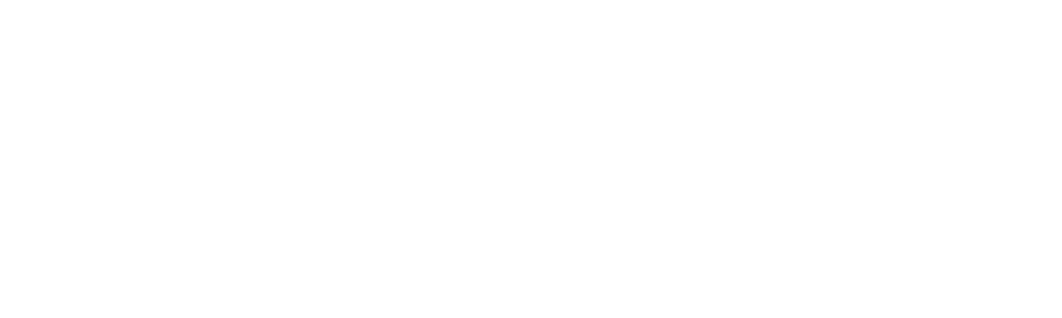
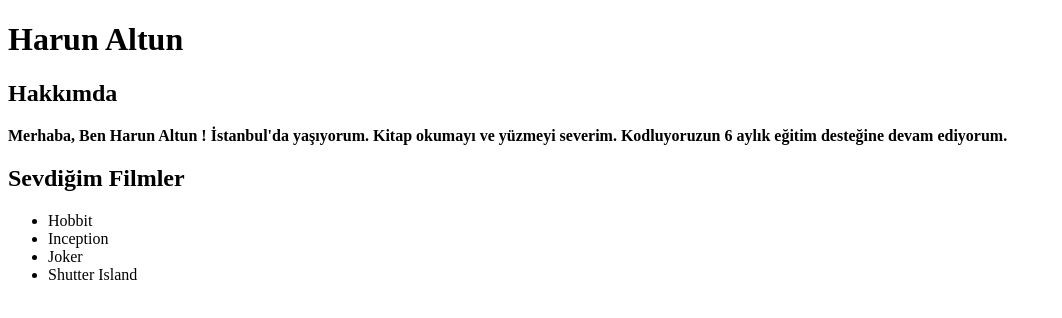
Before and after one commit to hrnaltun/PatikaHTML-CSS, a plain HTML site: page Homework1/index.html in a window 1280 px wide. Shown: the whole page, without its empty margins (0-1062 px from the left). Drawn offline with Linux system fonts and the light colour scheme.

Commit message:
finished

```diff
--- a/Homework1/index.html
+++ b/Homework1/index.html
@@ -3,9 +3,19 @@
 <head>
     <meta charset="UTF-8">
     <meta name="viewport" content="width=device-width, initial-scale=1.0">
-    <title>Document</title>
+    <title>Harun Altun</title>
 </head>
 <body>
-
+    <!-- Başlık oluşturma  -->
+    <h1>Harun Altun</h1>
+        <h2>Hakkımda</h2>
+        <strong>Merhaba, Ben Harun Altun ! İstanbul'da yaşıyorum. Kitap okumayı ve yüzmeyi severim. Kodluyoruzun 6 aylık eğitim desteğine devam ediyorum. </strong>
+        <h2>Sevdiğim Filmler</h4>
+        <ul>
+            <li>Hobbit</li>
+            <li>Inception</li>
+            <li>Joker</li>
+            <li>Shutter Island</li>
+        </ul>
 </body>
 </html>
```
